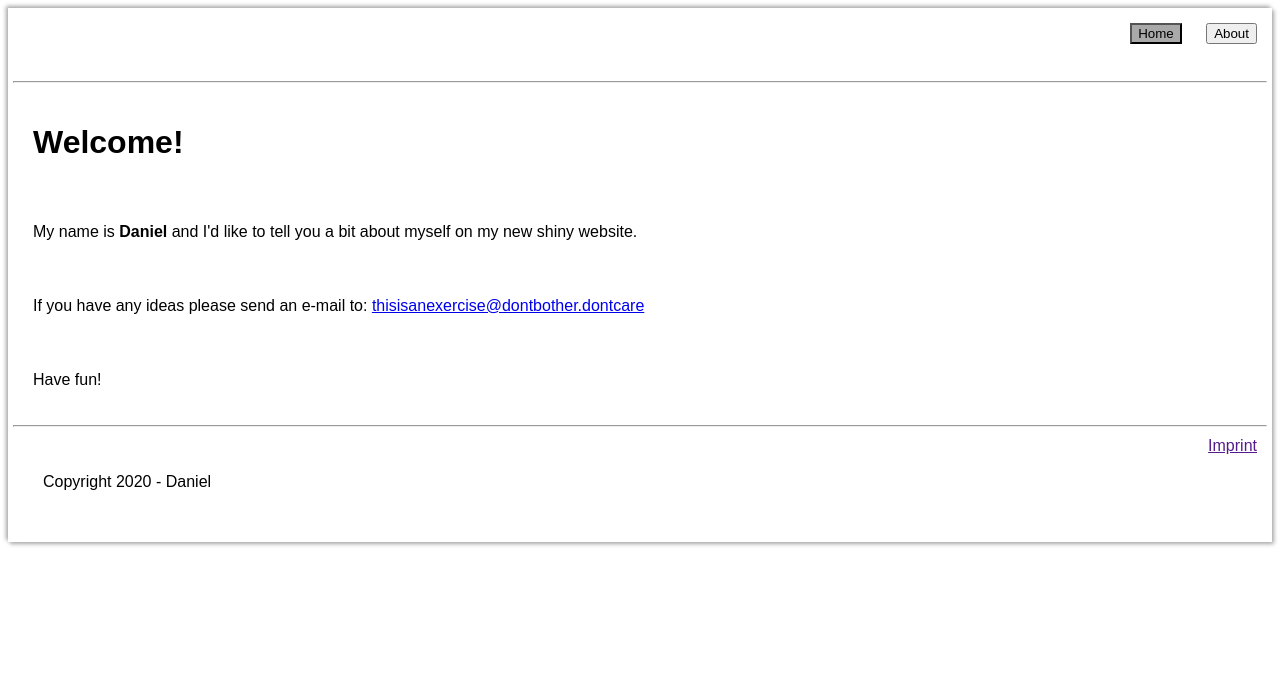
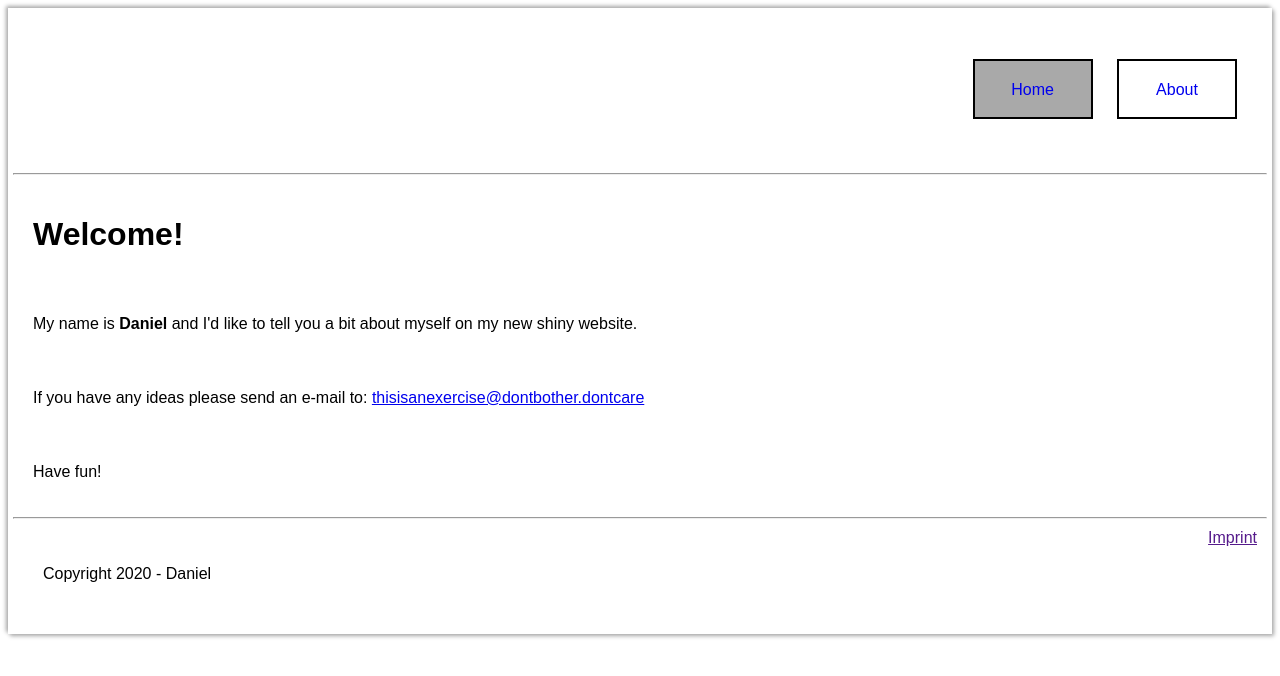
Before and after one commit to fbw-28/44-UIB-box-model-float, a plain HTML site: page daniel/index.html in a window 1280 px wide. Drawn offline with Linux system fonts and the light colour scheme.

Commit message:
changed nav

```diff
--- a/daniel/index.html
+++ b/daniel/index.html
@@ -9,16 +9,20 @@
 </head>
 <body>
     <div class="shadow">
+
         <header>
             <nav>
-            <a href="index.html">
-                <button class="currentButton">
-                    Home
-                </button></a>
-            <a href="about.html">
-                <button>
-                    About
-                </button></a>
+
+                <ul>
+                    <li class="currentButton">
+                        <a href="index.html">
+                        Home</a>
+                    </li>
+
+                    <li>
+                        <a  href="about.html">About</a>
+                    </li>
+                </ul>
             </nav>
         </header>
 
--- a/daniel/style.css
+++ b/daniel/style.css
@@ -1,9 +1,5 @@
-html {
+* {
     box-sizing: border-box;
-}
-
-*::before, *::after {
-    box-sizing: inherit;
 }
 
 * {
@@ -15,17 +11,34 @@ h1, h2, h3, p, ul, blockquote {
 }
 
 header {
-    height: 60px;
-    text-align: right;
+    height: auto;
+    display: flex;
+    justify-content: flex-end;
 }
 
 footer, li {
     margin: 10px;
 }
 
-button {
+nav ul {
+    list-style-type: none;
+}
+
+nav li {
     display: inline-block;
-    margin: 10px;
+    width: 120px;
+    height: 60px;
+    border: 2px solid black;
+    padding: 20px;
+    text-align: center;
+}
+
+nav a {
+    text-decoration: none;
+}
+
+nav a:visited {
+    color: black;
 }
 
 footer * {
```
Also changed, not shown: daniel/about.html (+10 -6 lines).
